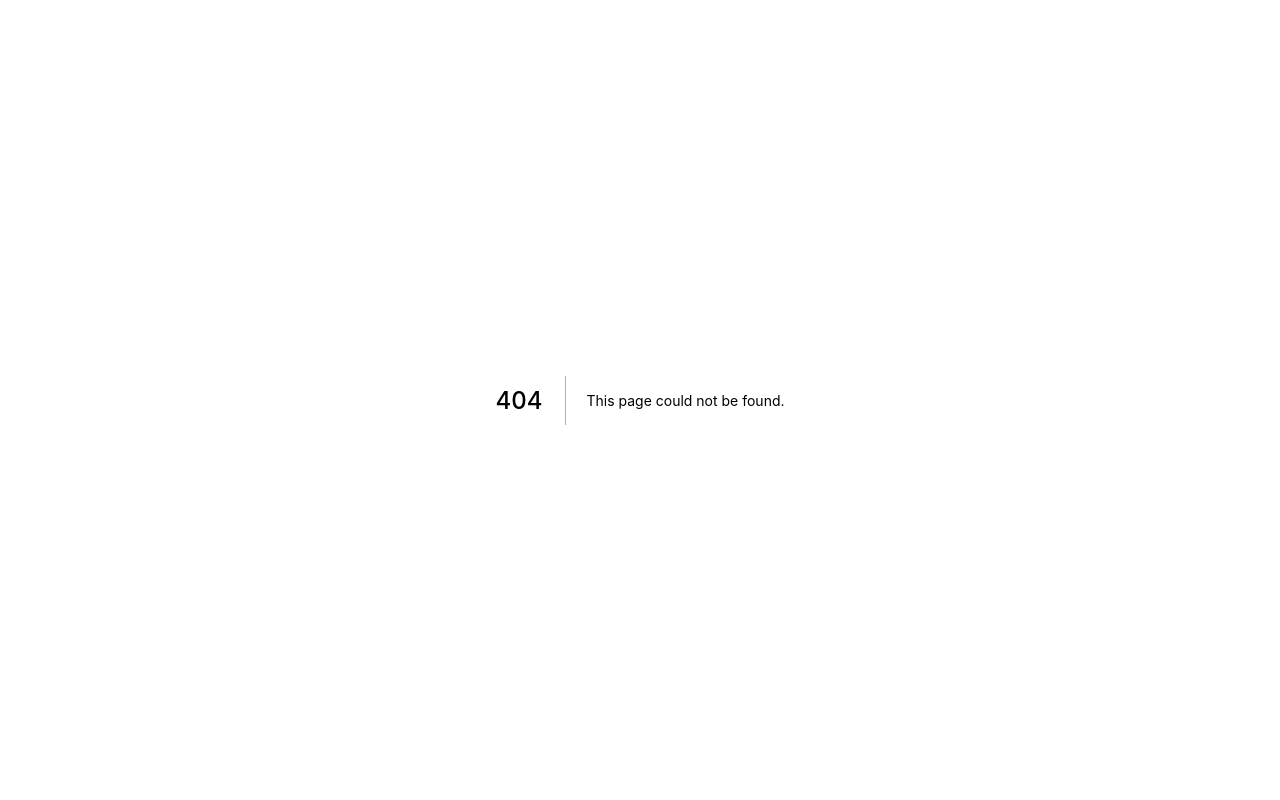
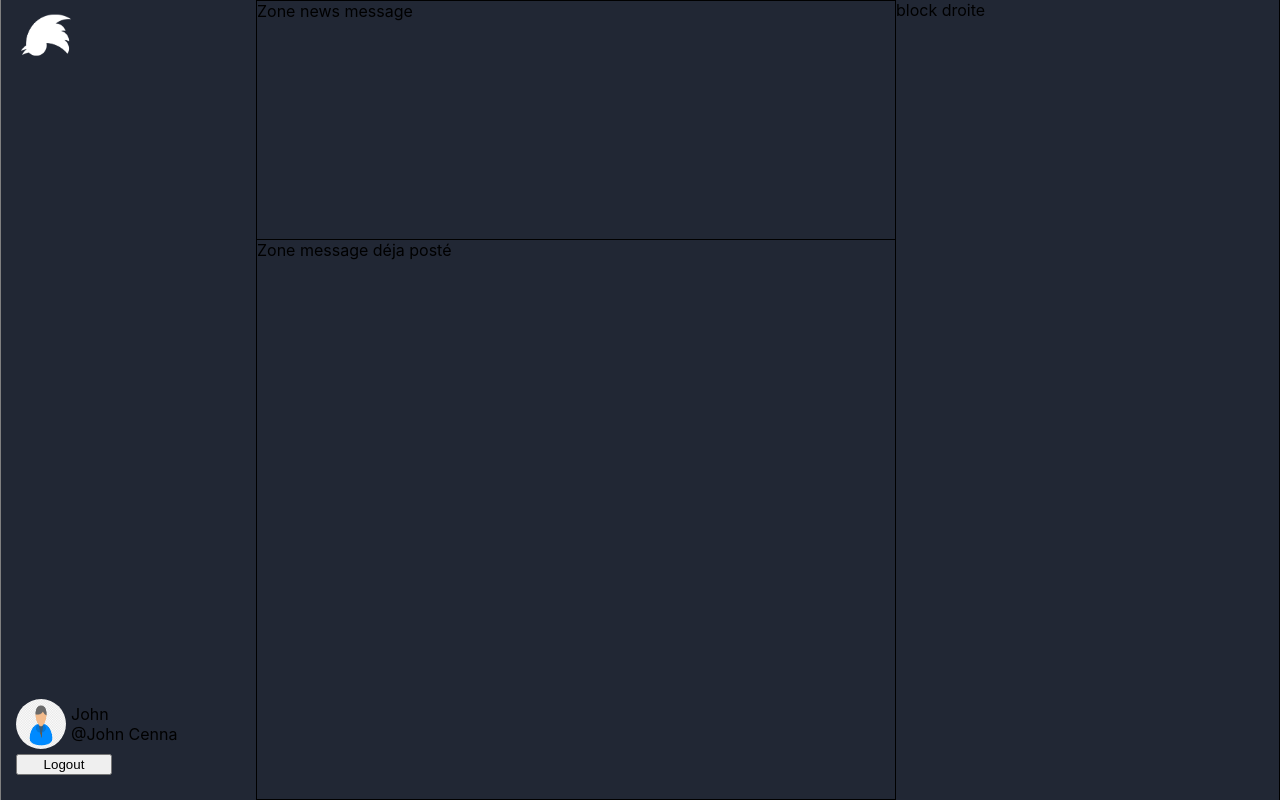
Before and after one commit to jossbnd/hackatweet-frontend, a Next.js app: page /home in a window 1280 px wide. Before the commit this address had no page. Built offline with nearby package versions, Linux system fonts and the light colour scheme.

Commit message:
Page home created

```diff
--- /dev/null
+++ b/pages/home.js
@@ -0,0 +1,36 @@
+import React from "react";
+import styles from "../styles/Home.module.css";
+
+export default function home() {
+  return (
+    <div className={styles.container}>
+      <div className={styles.blockLeft}>
+        <img
+          src="/images/logo.png"
+          alt="Logo"
+          className={`${styles.logo}
+        ${styles.small}`}
+        />
+        <div className={styles.disconnectedButton}>
+          <div className={styles.blockhaut}>
+            <div>
+              <img className={styles.avatar} src="/images/avatar.png"></img>
+            </div>
+            <div className={styles.blocktopright}>
+              <div className={styles.pseudo}>John</div>
+              <div className={styles.username}>@John Cenna</div>
+            </div>
+          </div>
+          <button className={styles.button}>Logout</button>
+
+          <div></div>
+        </div>
+      </div>
+      <div className={styles.blockCenter}>
+        <div className={styles.newmessage}>Zone news message</div>
+        <div className={styles.zonemessage}>Zone message déja posté</div>
+      </div>
+      <div className={styles.blockRight}>block droite</div>
+    </div>
+  );
+}
--- a/styles/Home.module.css
+++ b/styles/Home.module.css
@@ -1,22 +1,88 @@
-.main {
+.container {
+  display: flex;
+  height: 100vh;
+  width: 100vw;
+  background-color: #212734;
+}
+
+.blockLeft {
   display: flex;
   flex-direction: column;
-  justify-content: center;
-  align-items: center;
-  min-height: 100vh;
-  padding: 4rem 0;
+  justify-content: space-between;
+  border-left: 1px solid grey;
+  background-color: #212734;
+  width: 20%;
+  height: 100%;
 }
 
-.title {
-  line-height: 1.15;
-  font-size: 4rem;
+.blockCenter {
+  border: 1px solid black;
+  background-color: #212734;
+  width: 50%;
+  height: 100%;
 }
 
-.title a {
-  color: #0070f3;
-  text-decoration: none;
+.blockRight {
+  border-right: 1px solid black;
+  background-color: #212734;
+  width: 30%;
+  height: 100%;
 }
 
-.title a:hover, .title a:focus, .title a:active {
-  text-decoration: underline;
+.newmessage {
+  border-bottom: 1px solid black;
+  background-color: #212734;
+  height: 30%;
+  width: 100%;
 }
+
+.zonemessage {
+  background-color: #212734;
+  height: 70%;
+  width: 100%;
+}
+
+.logo {
+  width: 200px;
+  transform: rotate(180deg);
+  margin-top: 15px;
+  margin-left: 20px;
+}
+
+.small {
+  width: 50px;
+  margin-bottom: 5px;
+}
+
+.disconnectedButton {
+  display: flex;
+  flex-direction: column;
+  margin-bottom: 25px;
+  margin-left: 15px;
+}
+
+.blockhaut {
+  display: flex;
+}
+
+.pseudo {
+  padding-top: 5px;
+}
+
+.username {
+}
+
+.avatar {
+  height: 50px;
+  width: 50px;
+  border-radius: 50px;
+}
+
+.button {
+  margin-top: 1px;
+  width: 40%;
+}
+
+.blocktopright {
+  margin-left: 5px;
+}
```
Also changed, not shown: public/images/avatar.png (added).
